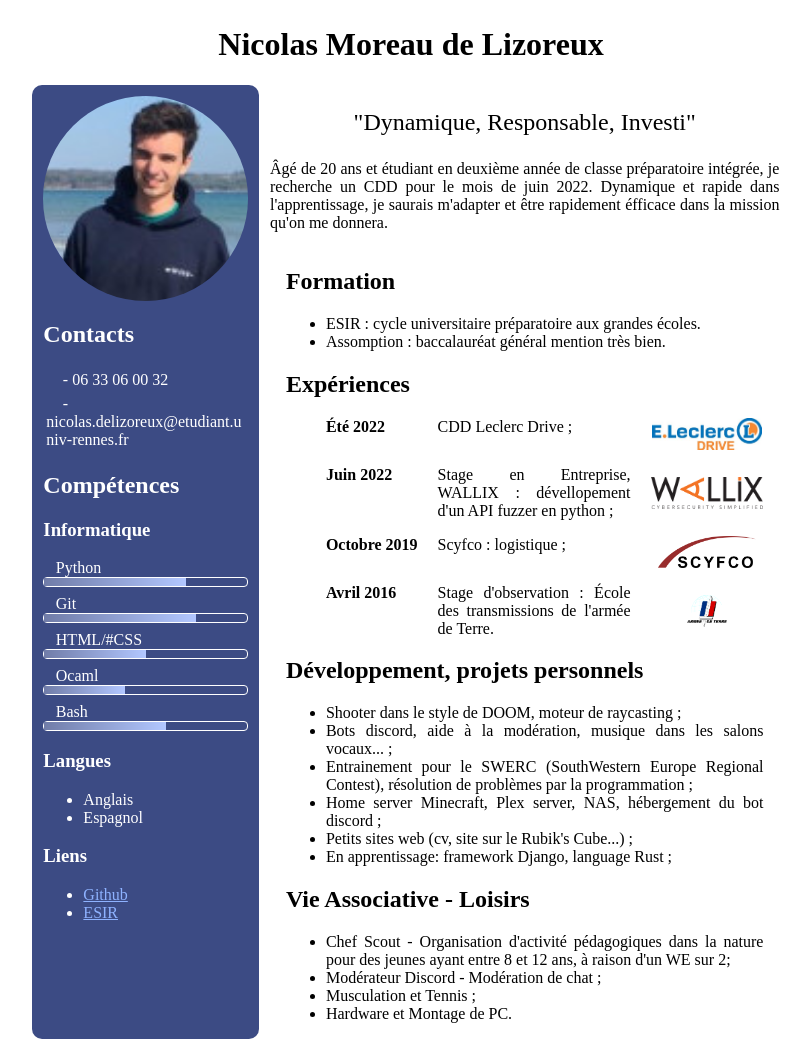
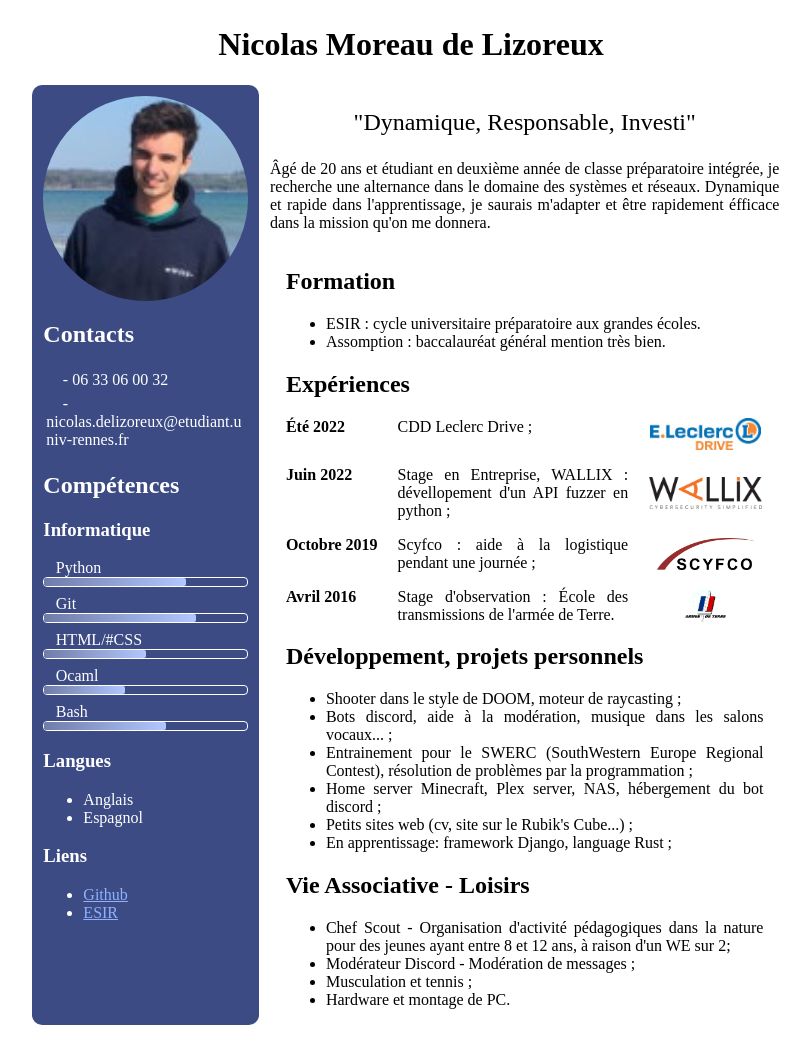
Before and after one commit to Nicosmonaute/CV, a plain HTML site: page index.html in a window 1280 px wide. Shown: the whole page, without its empty margins (229-1039 px from the left). Drawn offline with Linux system fonts and the light colour scheme; a web font is replaced by a local one.

Commit message:
little tweaks

```diff
--- a/index.html
+++ b/index.html
@@ -16,7 +16,7 @@
             <p class="description">"Dynamique, Responsable, Investi"</p>
             <p>
             Âgé de 20 ans et étudiant en deuxième année de classe préparatoire intégrée,
-            je recherche un CDD pour le mois de juin 2022. Dynamique et rapide dans l'apprentissage,
+            je recherche une alternance dans le domaine des systèmes et réseaux. Dynamique et rapide dans l'apprentissage,
             je saurais m'adapter et être rapidement éfficace dans la mission qu'on me donnera.
             </p>
         </div>
@@ -90,12 +90,12 @@
 
             <section>
                 <h2>Expériences</h2>
-                    <ul class="experiences">
-                        <span class="dates">Été 2022</span><li>CDD Leclerc Drive ;</li><img class="experiences_imgs" src="imgs/leclercdrive.jpeg"/>
-                        <span class="dates">Juin 2022</span><li>Stage en Entreprise, WALLIX : dévellopement d'un API fuzzer en python ;</li><img class="experiences_imgs" src="imgs/wallix.png"/>
-                        <span class="dates">Octobre 2019</span><li>Scyfco : logistique ;</li><img class="experiences_imgs" src="imgs/scyfco.png"/>
-                        <span class="dates">Avril 2016</span><li>Stage d'observation : École des transmissions de l'armée de Terre.</li><img class="experiences_imgs" src="imgs/french_army.png"/>
-                    </ul>
+                    <div class="experiences">
+                        <span class="dates">Été 2022</span><span>CDD Leclerc Drive ;</span><img class="experiences_imgs" src="imgs/leclercdrive.jpeg"/>
+                        <span class="dates">Juin 2022</span><span>Stage en Entreprise, WALLIX : dévellopement d'un API fuzzer en python ;</span><img class="experiences_imgs" src="imgs/wallix.png"/>
+                        <span class="dates">Octobre 2019</span><span>Scyfco : aide à la logistique pendant une journée ;</span><img class="experiences_imgs" src="imgs/scyfco.png"/>
+                        <span class="dates">Avril 2016</span><span>Stage d'observation : École des transmissions de l'armée de Terre.</span><img class="experiences_imgs" src="imgs/french_army.png"/>
+                    </div>
             </section>
 
             <section>
@@ -114,9 +114,9 @@
                 <h2>Vie Associative - Loisirs</h2>
                     <ul>
                         <li>Chef Scout - Organisation d'activité pédagogiques dans la nature pour des jeunes ayant entre 8 et 12 ans, à raison d'un WE sur 2;</li>
-                        <li>Modérateur Discord - Modération de chat ;</li>
-                        <li>Musculation et Tennis ;</li>
-                        <li>Hardware et Montage de PC.</li>
+                        <li>Modérateur Discord - Modération de messages ;</li>
+                        <li>Musculation et tennis ;</li>
+                        <li>Hardware et montage de PC.</li>
                     </ul>
             </section>
 
--- a/style.css
+++ b/style.css
@@ -153,7 +153,7 @@ aside {
     }
 
     .experiences {
-        grid-template-columns: 0.5fr 1fr;
+        grid-template-columns: 0.3fr 1fr;
         column-gap: 5px;
     }
 
@@ -189,6 +189,7 @@ aside {
     display: block;
     height: 100%;
     background: linear-gradient(90deg, #707ca8, #b2c7ff);
+    border-radius: 2px;
 }
 
 .python {
```
